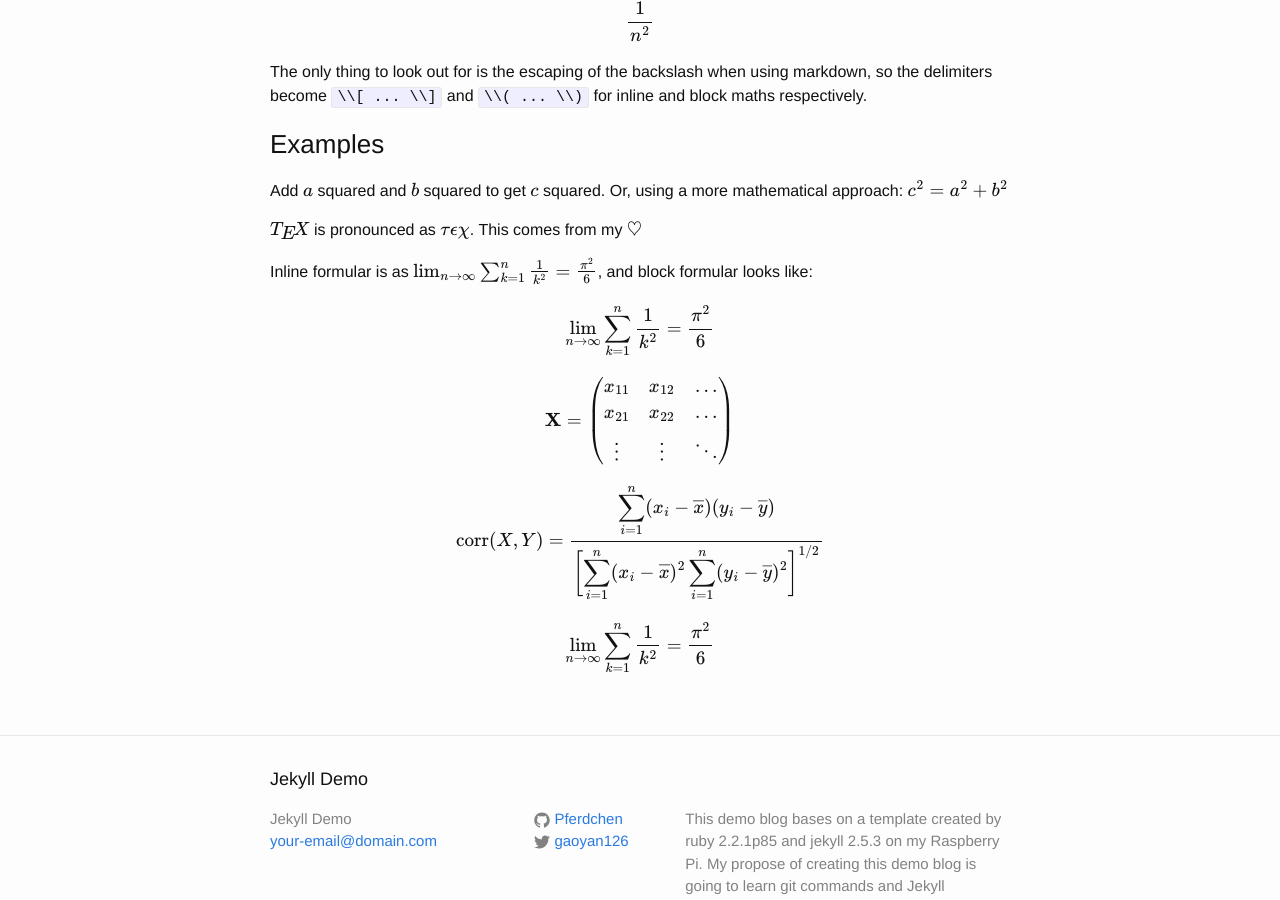
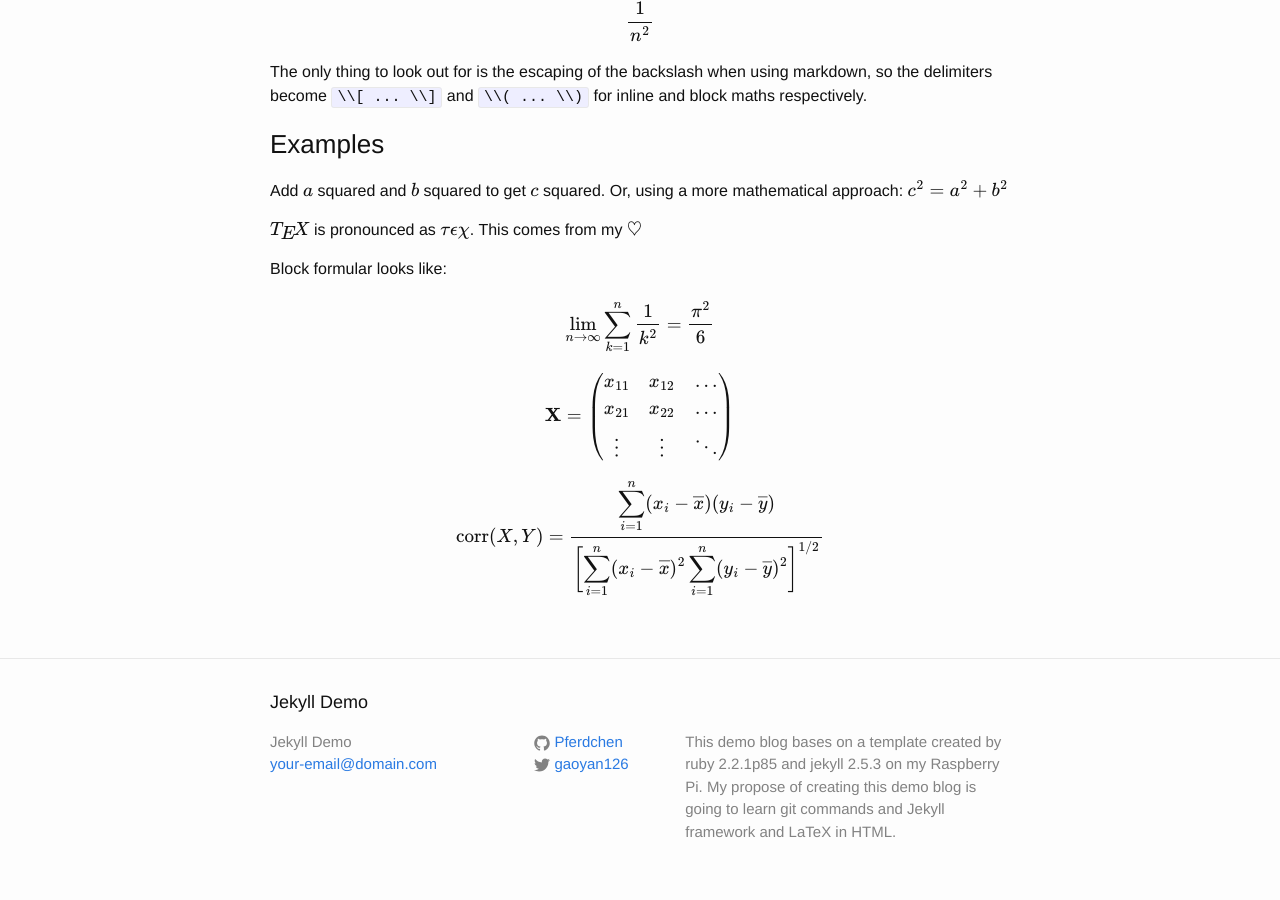
Before and after one commit to Pferdchen/jekyll_demo, a Jekyll site: the page built from _posts/2015-09-04-mathjax-latex.md, in a window 1280 px wide and 900 px high, scrolled down 1107 px. Built offline with Jekyll 4.4.1, drawn with Linux system fonts in a browser that asks for light colours; formulas are drawn with MathJax 3.

Commit message:
test block formular with mathjax

```diff
--- a/_posts/2015-09-04-mathjax-latex.md
+++ b/_posts/2015-09-04-mathjax-latex.md
@@ -46,9 +46,7 @@ Add $a$ squared and $b$ squared to get $c$ squared. Or, using a more mathematica
 
 $\TeX{}$ is pronounced as $\tau\epsilon\chi$. This comes from my $\heartsuit$
 
-Inline formular is as \\( \lim_{n \to \infty}
-\sum_{k=1}^n \frac{1}{k^2}
-= \frac{\pi^2}{6} \\), and block formular looks like:
+Block formular looks like:
 \\[
 \lim_{n \to \infty}
 \sum_{k=1}^n \frac{1}{k^2}
@@ -74,7 +72,3 @@ $$
 \sum_{i=1}^n(y_i-\overline y)^2
 \biggr]^{1/2}}
 $$
-
-$$\lim_{n \to \infty}
-\sum_{k=1}^n \frac{1}{k^2}
-= \frac{\pi^2}{6}$$
```
